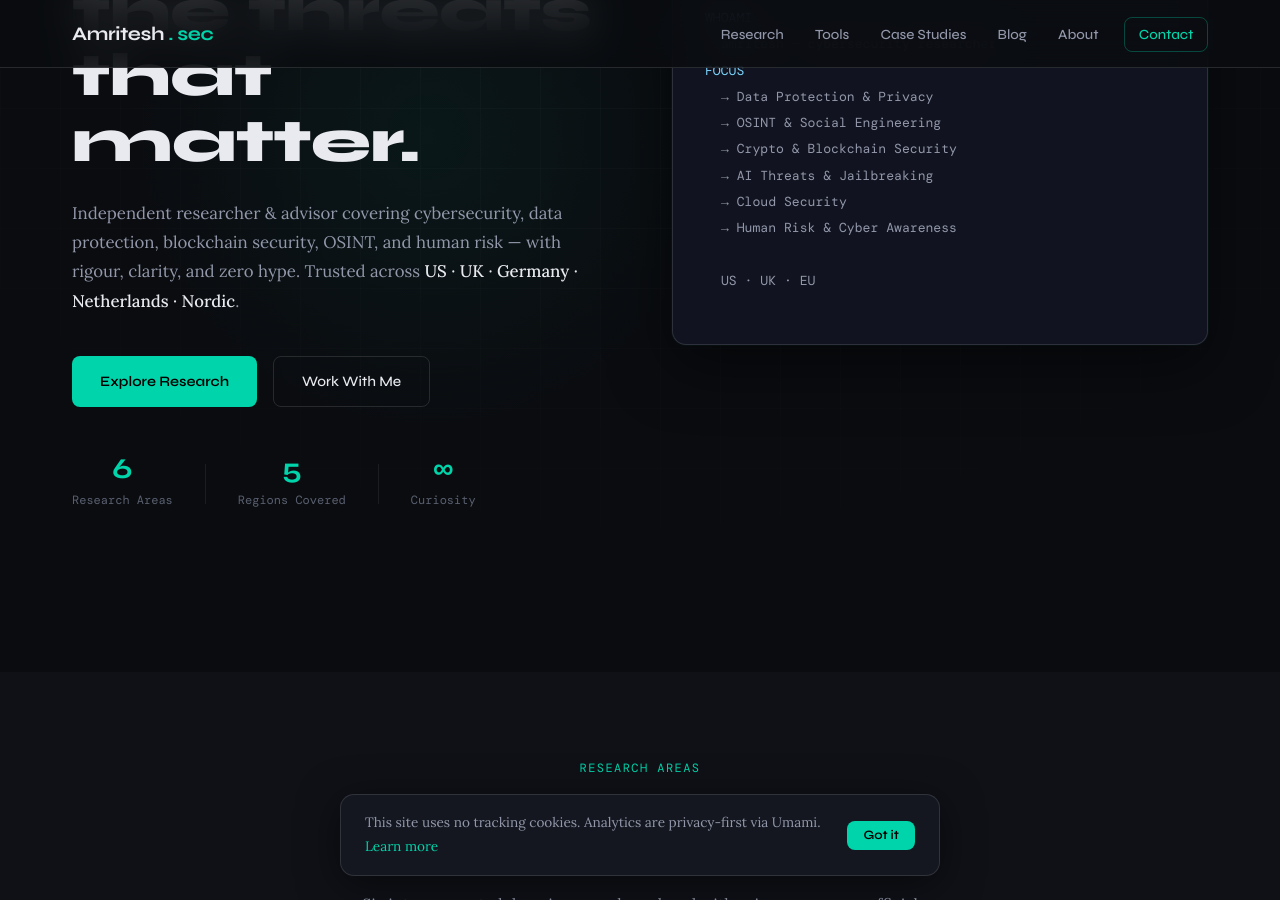
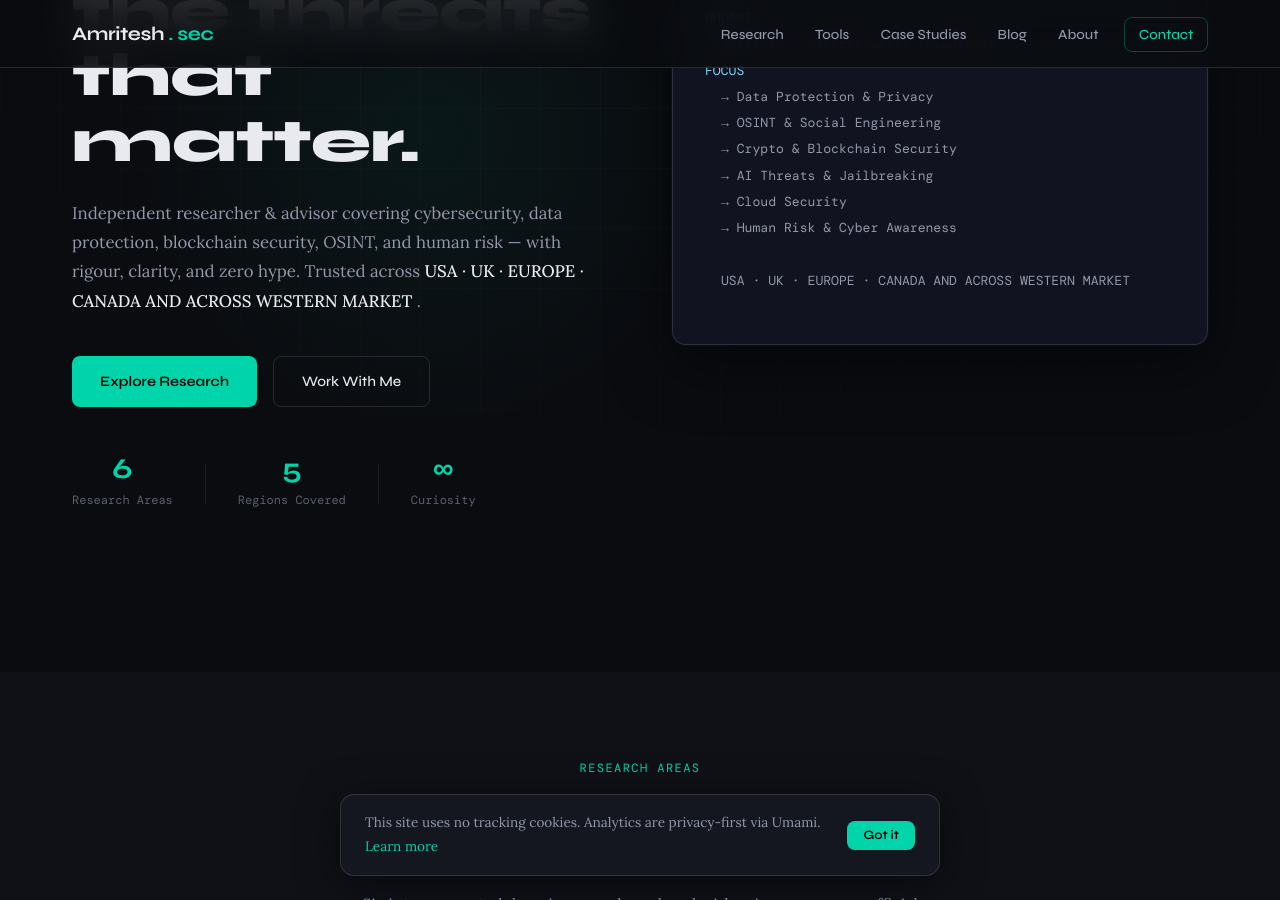
Before and after one commit to amritesh-sec/amritesh-sec.github.io, a Jekyll site: the page built from index.html, in a window 1280 px wide and 900 px high, scrolled down 372 px. Built offline with Jekyll 4.4.1, drawn with Linux system fonts in a browser that asks for light colours; some web fonts are replaced.

Commit message:
Update index.html

```diff
--- a/index.html
+++ b/index.html
@@ -25,7 +25,7 @@ description: "Independent cybersecurity researcher covering data protection, OSI
       <p class="hero-desc">
         Independent researcher & advisor covering cybersecurity, data protection,
         blockchain security, OSINT, and human risk — with rigour, clarity, and
-        zero hype. Trusted across <strong>US · UK · Germany · Netherlands · Nordic</strong>.
+        zero hype. Trusted across <strong>USA · UK · EUROPE · CANADA AND ACROSS WESTERN MARKET <!-- Germany · Netherlands · Nordic --> </strong>.
       </p>
       <div class="hero-cta">
         <a href="/research/" class="btn-primary">Explore Research</a>
@@ -33,12 +33,12 @@ description: "Independent cybersecurity researcher covering data protection, OSI
       </div>
       <div class="hero-stats">
         <div class="stat">
-          <span class="stat-num" data-target="6">0</span>
+          <span class="stat-num" data-target="6+">0</span>
           <span class="stat-label">Research Areas</span>
         </div>
         <div class="stat-divider"></div>
         <div class="stat">
-          <span class="stat-num" data-target="5">0</span>
+          <span class="stat-num" data-target="5+">0</span>
           <span class="stat-label">Regions Covered</span>
         </div>
         <div class="stat-divider"></div>
@@ -67,7 +67,7 @@ description: "Independent cybersecurity researcher covering data protection, OSI
           <p class="t-out">→ Cloud Security</p>
           <p class="t-out">→ Human Risk & Cyber Awareness</p>
           <p><span class="t-prompt"><!-- $ --> </span> <span class="t-cmd"> <!-- cat regions.txt --> </span></p>
-          <p class="t-out">US · UK · EU <!-- US · UK · DE · NL · Nordic --> </p>
+          <p class="t-out">USA · UK · EUROPE · CANADA AND ACROSS WESTERN MARKET <!-- US · UK · DE · NL · Nordic --> </p>
           <p><span class="t-prompt"> </span> <span class="t-cursor"> <!-- █ --> </span></p>
         </div>
       </div>
```
